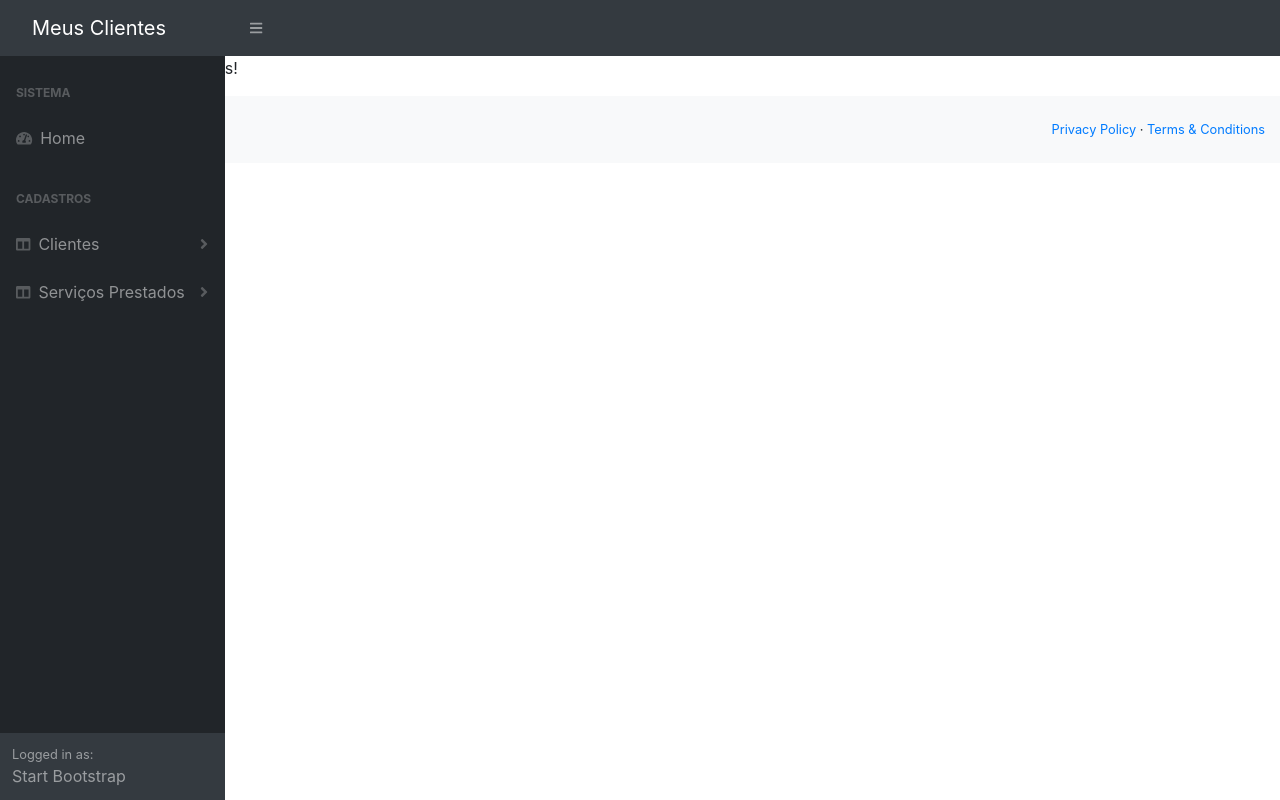
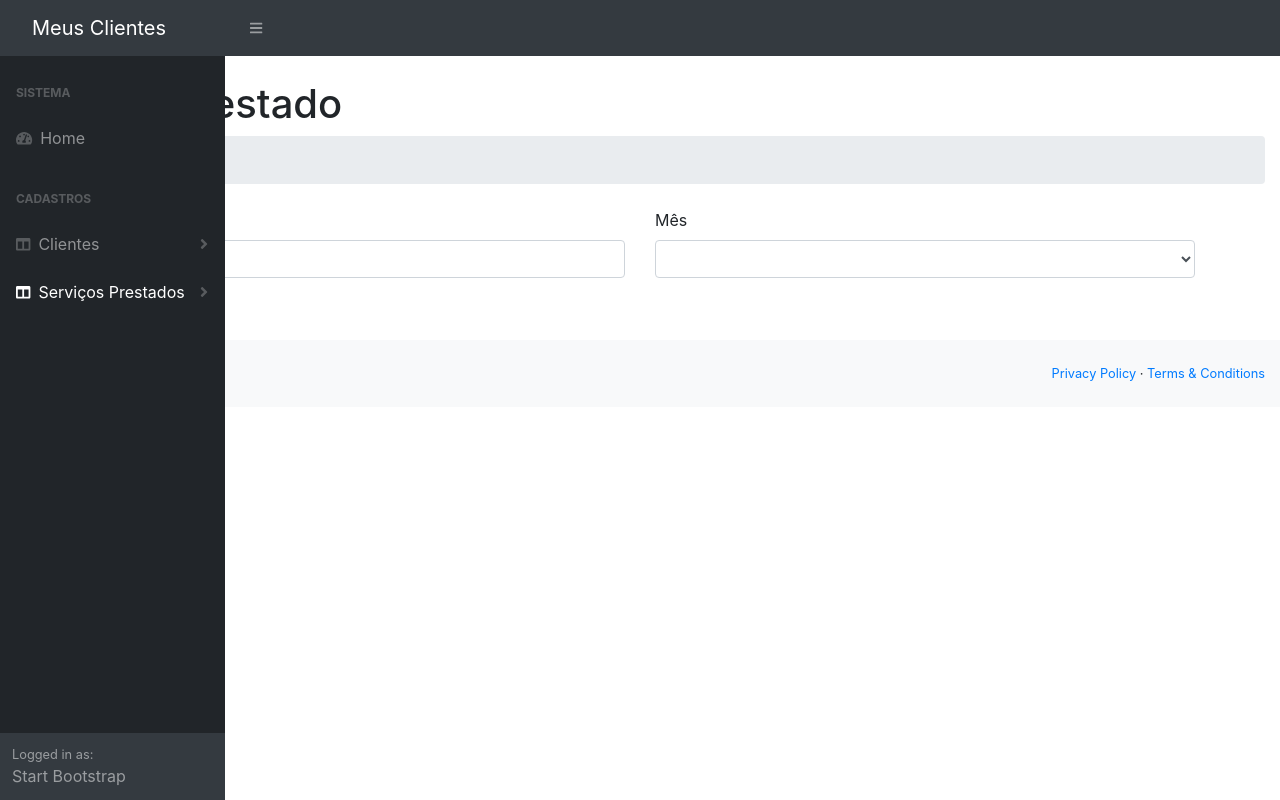
Before and after one commit to espeditomelo/clientes-app, an Angular app: page /servico-prestado-listagem in a window 1280 px wide. Built offline with nearby package versions, Linux system fonts and the light colour scheme.

Commit message:
início implementação consulta serviço prestado

```diff
--- a/src/app/servico-prestado/servico-prestado-lista/servico-prestado-lista.component.html
+++ b/src/app/servico-prestado/servico-prestado-lista/servico-prestado-lista.component.html
@@ -1 +1,33 @@
-<p>servico-prestado-lista works!</p>
+<h1 class="mt-4">
+  Serviço Prestado
+</h1>
+<ol class="breadcrumb mb-4">
+  <li class="breadcrum-bitem active">Consulta</li>
+</ol>
+<div class="container">
+  <form #consultaFomr="ngForm" (submit)="consultar()">
+    <div class="row">
+      <div class="col-md-6">
+        <label for="inputNome">Nome Cliente</label>
+        <input type="text" [(ngModel)]="nome" name="nome" class="form-control" id="inputNome">
+      </div>
+      <div class="col-md-6">
+        <label for="inputNome">Mês</label>
+        <select [(ngModel)]="mes" class="form-control" name="mes">
+          <option value="">Selecione ...</option>
+          <option *ngFor="let mes of meses" [value]="mes">
+            {{ mes }}
+          </option>
+        </select>
+      </div>
+    </div>
+    <br>
+    <div class="row">
+      <div class="col-md-3">
+        <button type="submit" class="btn btn-primary">
+          <i class="fa fa-search"></i> Consultar
+        </button>
+      </div>
+    </div>
+  </form>
+</div>
--- a/src/app/servico-prestado/servico-prestado-lista/servico-prestado-lista.component.ts
+++ b/src/app/servico-prestado/servico-prestado-lista/servico-prestado-lista.component.ts
@@ -7,9 +7,20 @@
 })
 export class ServicoPrestadoListaComponent implements OnInit {
 
-  constructor() { }
+
+  nome: string;
+  mes: number;
+  meses: number[];
+
+  constructor() {
+    this.meses = [1,2,3,4,5,6,7,8,9,10,11,12];
+   }
 
   ngOnInit(): void {
   }
 
+  consultar() {
+    console.log(this.nome, this.mes);
+  }
+
 }
--- a/src/app/template/sidebar/sidebar.component.html
+++ b/src/app/template/sidebar/sidebar.component.html
@@ -16,7 +16,7 @@
           <div class="sb-sidenav-collapse-arrow"><i class="fas fa-angle-down"></i></div>
         </a>
 
-        <a class="nav-link collapsed" routerLink="/servico-prestado-form" data-toggle="collapse"
+        <a class="nav-link collapsed" routerLink="/servico-prestado-listagem" data-toggle="collapse"
           data-target="#collapseLayouts"
           aria-expanded="false" aria-controls="collapseLayouts">
           <div class="sb-nav-link-icon"><i class="fas fa-columns"></i></div>
```
